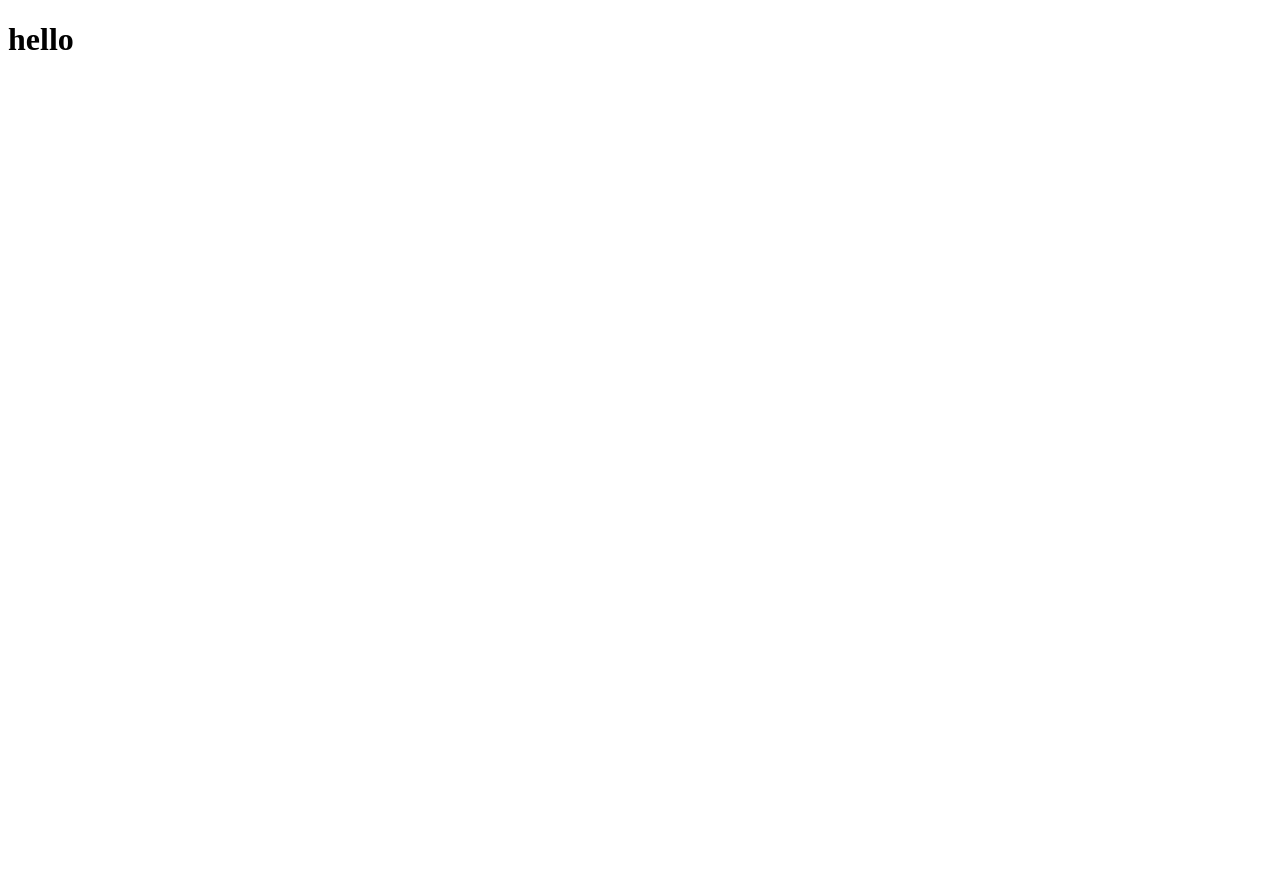
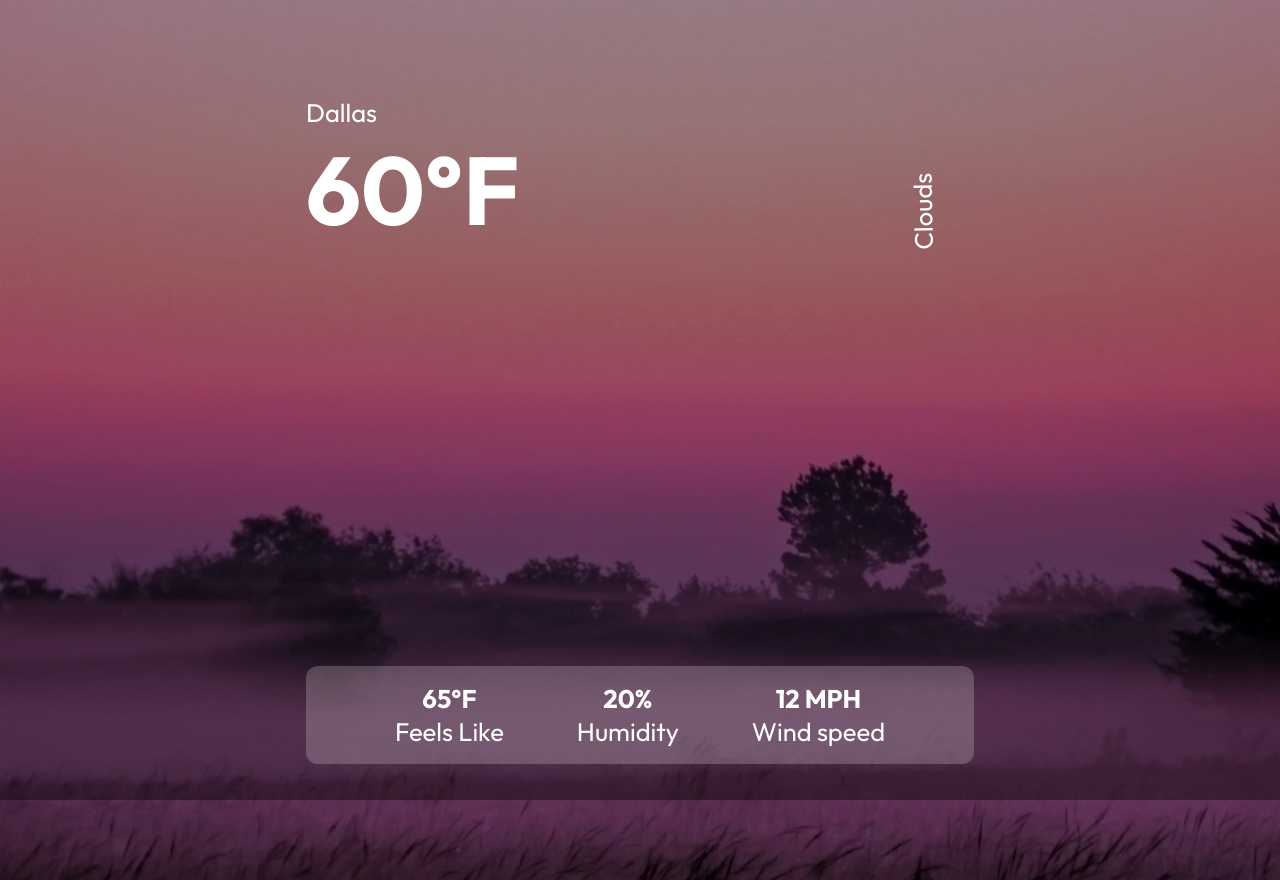
Before and after one commit to arjuncvinod/Weather-App, a React (Create React App) app: page / in a window 1280 px wide. Before the commit the page ends 800 px from the top, so only its background shows below. Built offline with nearby package versions, Linux system fonts and the light colour scheme.

Commit message:
styles added

```diff
--- a/src/App.js
+++ b/src/App.js
@@ -1,7 +1,41 @@
 
 function App() {
+
+const url =
+  "https://api.openweathermap.org/data/2.5/weather?lat={lat}&lon={lon}&appid=bdc1146c700b7ab3cbbd22c72a75063f";
+
+
   return (
-    <h1>hello</h1>
+    <div className="app">
+      <div className="container">
+        <div className="top">
+          <div className="location">
+            <p>Dallas</p>
+          </div>
+          <div className="temp">
+            <h1>60°F</h1>
+          </div>
+          <div className="description">
+            <p>Clouds</p>
+          </div>
+        </div>
+        <div className="bottom">
+          <div className="feels">
+            <p className="bold">65°F</p>
+            <p>Feels Like</p>
+          </div>
+          <div className="humidity">
+            <p className="bold">20% </p>
+            <p>Humidity</p>
+          </div>
+          <div className="wind">
+            <p className="bold">12 MPH</p>
+            <p>Wind speed</p>
+          </div>
+
+        </div>
+      </div>
+    </div>
   );
 }
 
--- /dev/null
+++ b/src/index.css
@@ -0,0 +1,99 @@
+@import url('https://fonts.googleapis.com/css2?family=Outfit:wght@100;200;300;400;500;600;700&family=Poppins:ital,wght@0,100;0,200;0,300;0,400;0,500;0,600;0,700;0,800;0,900;1,100;1,200;1,300;1,400;1,500;1,600;1,700;1,800;1,900&display=swap');
+
+* {
+  box-sizing: border-box;
+  margin: 0;
+  padding: 0;
+}
+
+body {
+  font-family: 'Outfit', 'Segoe UI', 'Roboto', 'Oxygen',
+    'Ubuntu', 'Cantarell', 'Fira Sans', 'Droid Sans', 'Helvetica Neue',
+    sans-serif;
+  -webkit-font-smoothing: antialiased;
+  -moz-osx-font-smoothing: grayscale;
+}
+
+p {
+  font-size: 1.6rem;
+}
+
+h1 {
+  font-size: 6rem;
+}
+
+.app {
+  width: 100%;
+  height: 100vh;
+  position: relative;
+  background-color: rgba(0,0,0,0.4);
+  color: #fff;
+}
+
+.app:before {
+  content: '';
+  background: url('./assets/bg-img.jpg') no-repeat center center/cover;
+  position: absolute;
+  width: 100%;
+  height: 110%;
+  top: 0;
+  left: 0;
+  z-index: -1;
+}
+
+.app .search {
+  text-align: center;
+  padding: 1rem;
+}
+
+.app input {
+  padding: .7rem 1.5rem;
+  font-size: 1.2rem;
+  border-radius: 25px;
+  border: 1px solid rgba(255,255,255, 0.8);
+  background: rgba(255,255,255, 0.1);
+  color: #f8f8f8;
+}
+
+::placeholder {
+  color: #f8f8f8;
+}
+
+.container {
+  max-width: 700px;
+  height: 700px;
+  margin: auto;
+  padding: 0 1rem;
+  position: relative;
+  top: 10%;
+  display: flex;
+  flex-direction: column;
+  justify-content: space-between;
+}
+
+.app .top {
+  width: 100%;
+  margin: 1rem auto;
+}
+
+.app .description {
+  position: relative;
+  right: -90%;
+  transform-origin: 0 0;
+  transform: rotate(269deg);
+}
+
+.app .bottom {
+  display: flex;
+  justify-content: space-evenly;
+  text-align: center;
+  width: 100%;
+  margin: 1rem auto;
+  padding: 1rem;
+  border-radius: 12px;
+  background-color: rgba(255,255,255, 0.2);
+}
+
+.bold {
+  font-weight: 700;
+}
--- a/src/index.js
+++ b/src/index.js
@@ -1,6 +1,7 @@
 import React from 'react';
 import ReactDOM from 'react-dom/client';
 import App from './App';
+import "./index.css";
 
 const root = ReactDOM.createRoot(document.getElementById('root'));
 root.render(
```
Also changed, not shown: src/assets/bg-img.jpg (added).
